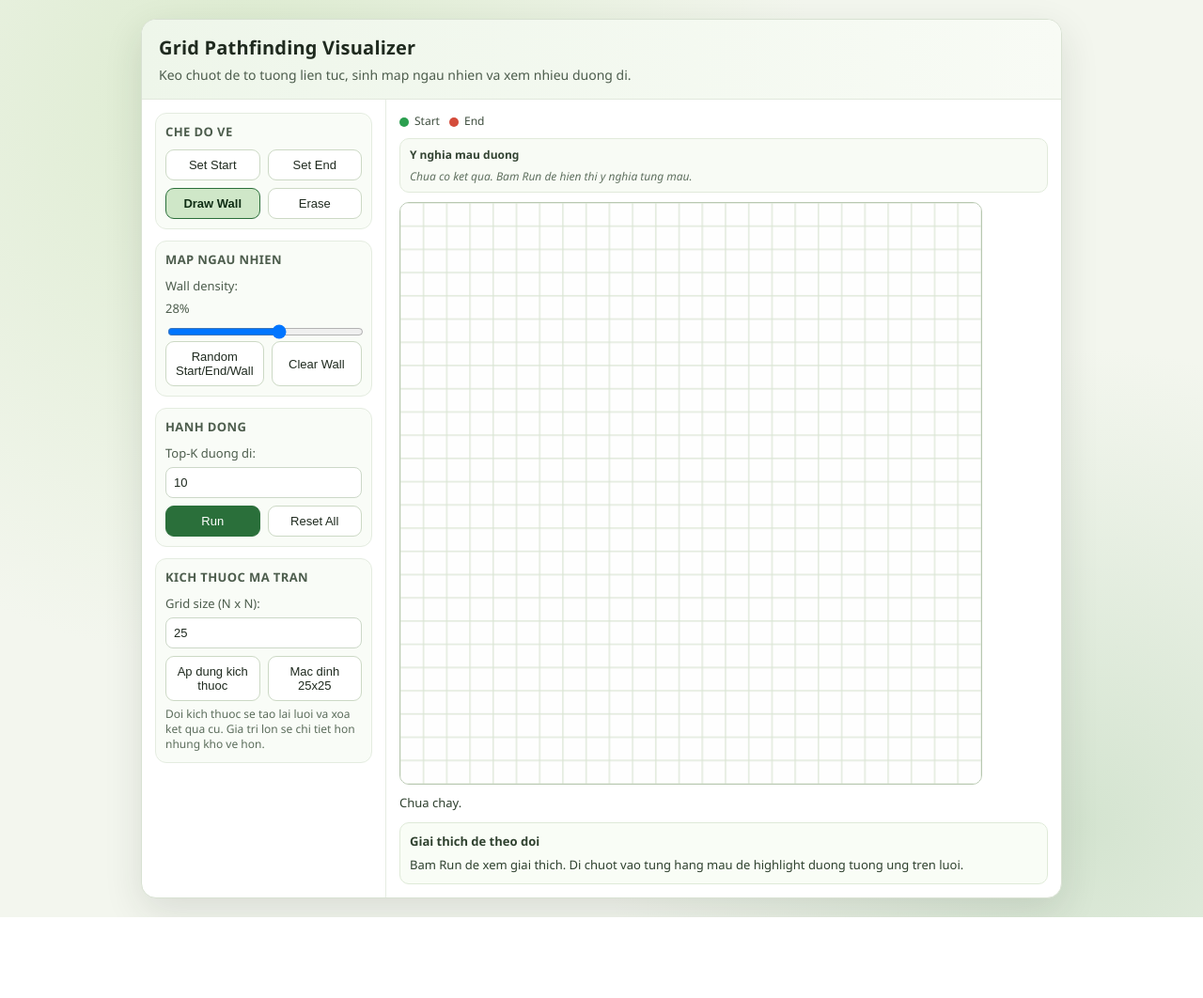
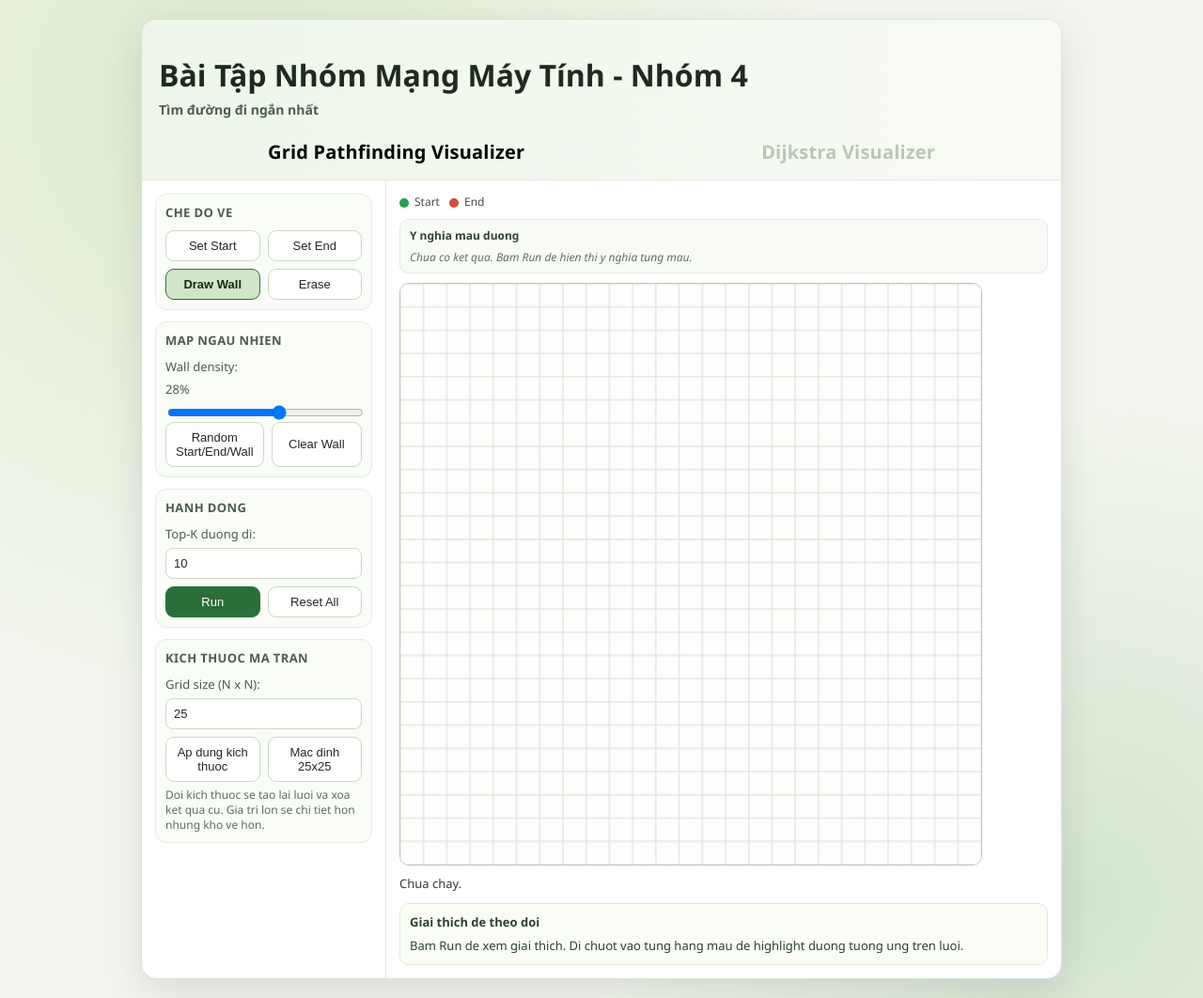
Before and after one commit to LacNac/dijktras, a Flask app: page / in a window 1280 px wide. Shown: the whole page at 94% size. Before the commit the page ends 976 px from the top, so only its background shows below. Run offline with Flask 3, Linux system fonts and the light colour scheme.

Commit message:
Gop 2 app vao de chay de hon

```diff
--- /dev/null
+++ b/DijkstraVisualize/__init__.py
@@ -0,0 +1,5 @@
+from flask import Blueprint
+
+dijkstra_bp = Blueprint('Dijkstra-Visualize', __name__, url_prefix='/Dijkstra-Visualize')
+
+from . import views
--- a/app.py
+++ b/app.py
@@ -1,8 +1,10 @@
 from flask import Flask, render_template, request, jsonify
 import heapq
+from DijkstraVisualize import dijkstra_bp
 
 app = Flask(__name__)
 
+app.register_blueprint(dijkstra_bp)
 DIRS = [(1,0),(-1,0),(0,1),(0,-1)]
 
 def in_bounds(x, y, n, m):
@@ -141,14 +143,13 @@ def yen_k_shortest_paths(grid, start, end, k=10):
         })
 
     return ranked
-
-
 @app.route("/")
+@app.route("/Grid-Pathfinding-Visualizer")
 def index():
     return render_template("index1.html")
 
 
-@app.route("/run", methods=["POST"])
+@app.route("/Grid-Pathfinding-Visualizer/run", methods=["POST"])
 def run():
     data = request.json
     grid = data["grid"]
@@ -187,6 +188,5 @@ def run():
         "paths": ranked_paths
     })
 
-
 if __name__ == "__main__":
     app.run(debug=True)
--- a/templates/index1.html
+++ b/templates/index1.html
@@ -29,7 +29,10 @@
         justify-content: center;
         padding: 20px;
     }
-
+    a{
+        text-decoration: none;
+        color: black;
+    }
     .layout {
         width: min(980px, 100%);
         background: var(--panel);
@@ -275,14 +278,38 @@
             border-bottom: 1px solid #e6ece2;
         }
     }
+    .tieu-de {
+        display: flex;
+        list-style: none;
+        gap: 20px;
+        padding: 0;
+        margin: 0;
+        justify-content: space-around;
+    }
+    .Dij{
+        color: #b8c8b1;
+    }
+    .Grid{
+        background-color: #c4e0bb;
+    }
 </style>
 </head>
 <body>
 <div class="layout">
     <div class="header">
-        <h2>Grid Pathfinding Visualizer</h2>
-        <p>Keo chuot de to tuong lien tuc, sinh map ngau nhien va xem nhieu duong di.</p>
+        <h1>Bài Tập Nhóm Mạng Máy Tính - Nhóm 4
+            <p>Tìm đường đi ngắn nhất </p>
+        </h1>
+        <nav>
+            <ul class="tieu-de">
+                <li><a href="/Grid-Pathfinding-Visualizer" class = "Grid">
+                    <h2>Grid Pathfinding Visualizer</h2>
+                </a></li>
+                <li><a href="/Dijkstra-Visualize" class = "Dij"><h2>Dijkstra Visualizer</h2></a></li>
+            </ul>
+        </nav>
     </div>
+
 
     <div class="main">
         <aside class="controls">
```
Also changed, not shown: DijkstraVisualize/views.py (renamed from app2.py, +4 -5 lines), templates/index2.html (+37 -14 lines).
